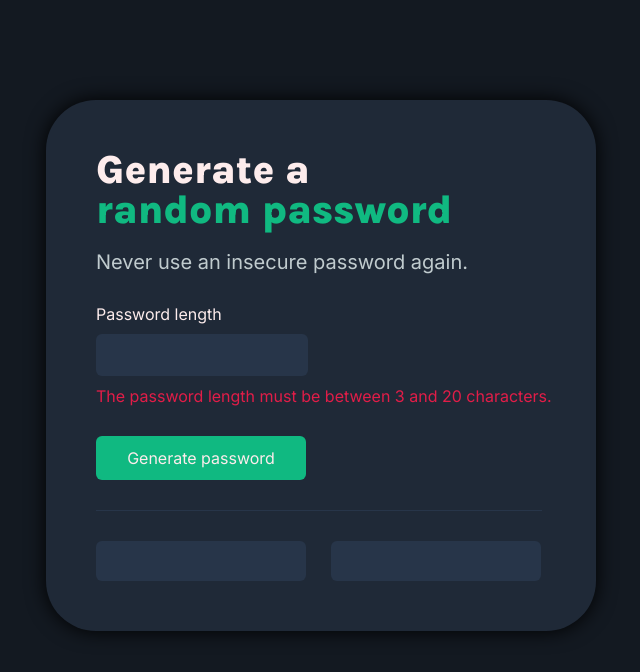
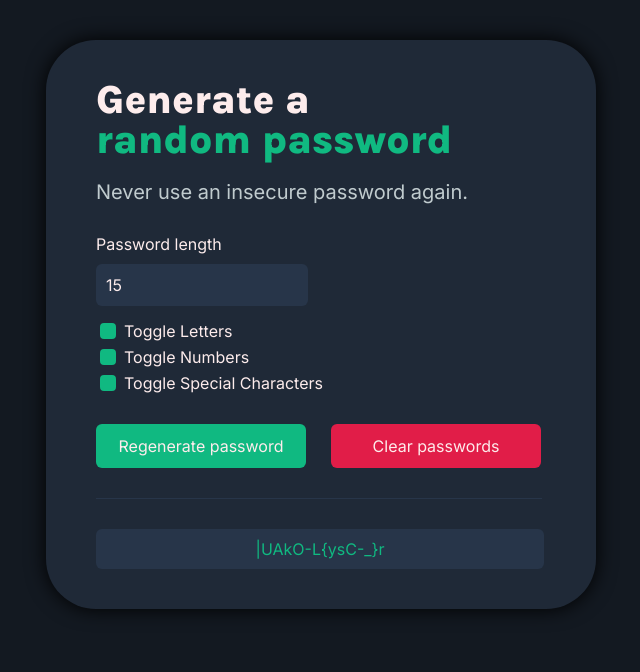
Before and after one commit to raaaton/Password-Generator, a plain HTML site: page index.html in a window 1280 px wide. Both pictures are taken after a click on the button "Generate passwords". Shown: the whole page, without its empty margins (319-959 px from the left). Drawn offline with Linux system fonts and the light colour scheme.

Commit message:
"choose if you want letters, numbers and/or special characters in your password" feature added

```diff
--- a/index.html
+++ b/index.html
@@ -14,7 +14,21 @@
         <p class="main-p">Never use an insecure password again.</p>
 
         <label for="Password length" id="length-input-label">Password length</label>
-        <input type="number" id="length-input" name="Password length"></input>
+        <input type="number" id="length-input" name="Password length" value="15"></input>
+        <div class="toggles">
+            <div class="toggle-container">
+                <input type="checkbox" class="toggle" id="toggle-letters" name="toggle-letters" checked>
+                <label for="toggle-letters">Toggle Letters</label>
+            </div>
+            <div class="toggle-container">
+                <input type="checkbox" class="toggle" id="toggle-numbers" name="toggle-numbers" checked>
+                <label for="toggle-numbers">Toggle Numbers</label>
+            </div>
+            <div class="toggle-container">
+                <input type="checkbox" class="toggle" id="toggle-specials" name="toggle-specials" checked>
+                <label for="toggle-specials">Toggle Special Characters</label>
+            </div>
+        </div>
         <span id="error-span"></span>
 
         <div class="button-container">
@@ -24,13 +38,9 @@
 
         <span class="horizontal-line"></span>
 
-        <div id="passwords">
-            <div class="password-container" id="psw1-ctn">
-                <span id="psw1-el"></span>
-            </div>
-
-            <div class="password-container" id="psw2-ctn">
-                <span id="psw2-el"></span>
+        <div id="password">
+            <div class="password-container" id="psw-ctn">
+                <span id="psw-el"></span>
             </div>
         </div>
     </div>
--- a/script.js
+++ b/script.js
@@ -1,68 +1,87 @@
-const characters = [
+const letters = [
     "A","B","C","D","E","F","G","H","I","J","K","L","M","N","O",
     "P","Q","R","S","T","U","V","W","X","Y","Z","a","b","c","d",
     "e","f","g","h","i","j","k","l","m","n","o","p","q","r","s",
-    "t","u","v","w","x","y","z", "0", "1", "2", "3", "4", "5",
-    "6", "7", "8", "9","~","`","!","@","#","$","%","^","&","*",
+    "t","u","v","w","x","y","z"
+];
+const numbers = [
+    "0", "1", "2", "3", "4", "5",
+    "6", "7", "8", "9"
+];
+const specials = [
+    "~","`","!","@","#","$","%","^","&","*",
     "(",")","_","-","+","=","{","[","}","]",",","|",":",";","<",
     ">",".","?","/"
 ];
 
 let isGenerated = false;
 
-const psw1Ctn = document.getElementById("psw1-ctn");
-const psw2Ctn = document.getElementById("psw2-ctn");
+const pswCtn = document.getElementById("psw-ctn");
 
 document.addEventListener("DOMContentLoaded", function() {
 
-    const psw1El = document.getElementById("psw1-el");
-    psw1El.addEventListener("click", function() {
-        copyPsw1();
-    })
-
-    const psw2El = document.getElementById("psw2-el");
-    psw2El.addEventListener("click", function() {
-        copyPsw2();
+    const pswEl = document.getElementById("psw-el");
+    pswEl.addEventListener("click", function() {
+        copyPsw();
     })
 
 });
 function generatePsw() {
-    let password1 = "";
-    let password2 = "";
+    let password = "";
 
-    const psw1El = document.getElementById("psw1-el");
-    const psw2El = document.getElementById("psw2-el");
+    const pswEl = document.getElementById("psw-el");
 
     const length = document.getElementById("length-input").value;
 
-    if (length < 3 || length > 20) {
-        document.getElementById("error-span").textContent = "The password length must be between 3 and 20 characters.";
+    if (length < 3 || length > 30) {
+        document.getElementById("error-span").textContent = "The password length must be between 3 and 30";
     } else {
-        isGenerated = true;
         document.getElementById("error-span").textContent = "";
 
-        for (let i = 0; i < length; i++) {
-            const randomChar = characters[ Math.floor( Math.random()*characters.length ) ];
-            password1 += randomChar;
+        // for (let i = 0; i < length; i++) {
+        //     const randomChar = characters[ Math.floor( Math.random()*characters.length ) ];
+        //     password1 += randomChar;
+        // }
+        // for (let i = 0; i < length; i++) {
+        //     const randomChar = characters[ Math.floor( Math.random()*characters.length ) ];
+        //     password2 += randomChar;
+        // }
+
+        if (!document.getElementById("toggle-letters").checked && !document.getElementById("toggle-numbers").checked && !document.getElementById("toggle-specials").checked) {
+            document.getElementById("error-span").textContent = "The password must contain at least one type of character.";
+            isGenerated = false;
+        } else {
+            isGenerated = true;
+
+            let includeLetters = document.getElementById("toggle-letters").checked;
+            let includeNumbers = document.getElementById("toggle-numbers").checked;
+            let includeSpecials = document.getElementById("toggle-specials").checked;
+
+            let characterPool = [];
+            if (includeLetters) {
+                characterPool = characterPool.concat(letters);
+            }
+            if (includeNumbers) {
+                characterPool = characterPool.concat(numbers);
+            }
+            if (includeSpecials) {
+                characterPool = characterPool.concat(specials);
+            }
+
+            for (let i = 0; i < length; i++) {
+                const randomChar = characterPool[Math.floor(Math.random()*characterPool.length)];
+                password += randomChar;
+            }
         }
-        for (let i = 0; i < length; i++) {
-            const randomChar = characters[ Math.floor( Math.random()*characters.length ) ];
-            password2 += randomChar;
-        }
-
-        psw1El.textContent = password1;
-        psw2El.textContent = password2;
+        pswEl.textContent = password;
     }
-
     checkGenerated();
 }
 
 function clearPsw() {
-    const psw1El = document.getElementById("psw1-el");
-    const psw2El = document.getElementById("psw2-el");
+    const pswEl = document.getElementById("psw-el");
 
-    psw1El.textContent = "";
-    psw2El.textContent = "";
+    pswEl.textContent = "";
 
     isGenerated = false;
 
@@ -70,7 +89,6 @@ function clearPsw() {
 }
 
 function checkGenerated() {
-
     const generatePswBtn = document.getElementById("generate-psw-btn");
     const clearPswBtn = document.getElementById("clear-psw-btn");
 
@@ -83,13 +101,11 @@ function checkGenerated() {
     }
 }
 
-
-
-function copyPsw1() {
+function copyPsw() {
     console.log("Copying");
-    const psw1El = document.getElementById("psw1-el");
+    const pswEl = document.getElementById("psw-el");
     const tempInput = document.createElement("input");
-    tempInput.value = psw1El.textContent;
+    tempInput.value = pswEl.textContent;
     document.body.appendChild(tempInput);
     tempInput.select();
     document.execCommand('copy');
@@ -100,21 +116,3 @@ function copyPsw1() {
     var tooltip = document.getElementById("myTooltip");
     tooltip.innerHTML = "Copied: " + copyText.value;
 }
-function copyPsw2() {
-    console.log("Copying");
-    const psw1El = document.getElementById("psw2-el");
-    const tempInput = document.createElement("input");
-    tempInput.value = psw1El.textContent;
-    document.body.appendChild(tempInput);
-    tempInput.select();
-    document.execCommand('copy');
-    document.body.removeChild(tempInput);
-    alert("Password copied to clipboard!");
-}
-
-// Tooltip code
-
-function outFunc() {
-    var tooltip = document.getElementById("myTooltip");
-    tooltip.innerHTML = "Copy to clipboard";
-}
--- a/style.css
+++ b/style.css
@@ -22,7 +22,7 @@ body {
     display: flex;
     flex-direction: column;
     width: 550px;
-    margin: 100px auto 0;
+    margin: 5vh auto 0;
     border-radius: 50px;
     box-shadow: 0px 0px 20px black;
 }
@@ -34,7 +34,7 @@ body {
     line-height: 40px;
     width: 375px;
     height: 80px;
-    margin: 50px 0 0 50px;
+    margin: 40px 0 0 50px;
 }
 
 .main-p {
@@ -76,9 +76,55 @@ body {
     -webkit-appearance: none;
 }
 
+.toggle-container {
+    display: flex;
+    margin: 4px 0 0 50px;
+    color: var(--white);
+    align-items: center;
+}
+
+input[type="checkbox"] {
+    appearance: none;
+    background-color: transparent;
+    border: 2px solid var(--blue);
+    border-radius: 0.25rem;
+    width: 16px;
+    height: 16px;
+    flex-shrink: 0;
+    cursor: pointer;
+    margin-right: 0.5rem;
+
+    transition: all 0.3s ease;
+}
+
+.toggle-container label {
+    color: var(--grey);
+
+    transition: all 0.3s ease;
+}
+
+input[type="checkbox"]:hover {
+    background-color: var(--blue);
+}
+
+input[type="checkbox"]:checked {
+    background-color: var(--green);
+    border-color: var(--green);
+}
+
+input[type="checkbox"]:checked:hover {
+    background-color: #10b98180;
+    border-color: transparent;
+}
+
+.toggle-container:has(input[type="checkbox"]:checked) label {
+    color: var(--white);
+}
 
 #error-span {
     margin-left: 50px;
+    margin-top: 10px;
+    margin-bottom: -10px;
 }
 
 .button-container {
@@ -125,7 +171,7 @@ button {
     color: var(--red);
 }
 
-#passwords {
+#password {
     display: flex;
     margin-left: 50px;
 }
@@ -134,9 +180,9 @@ button {
     display: flex;
     flex-direction: row;
     background-color: var(--blue);
-    width: 210px;
+    width: 28rem;
     height: 40px;
-    margin: 0 25px 50px 0;
+    margin: 0 25px 40px 0;
     border-radius: 6px;
     align-content: center;
     justify-content: center;
```
